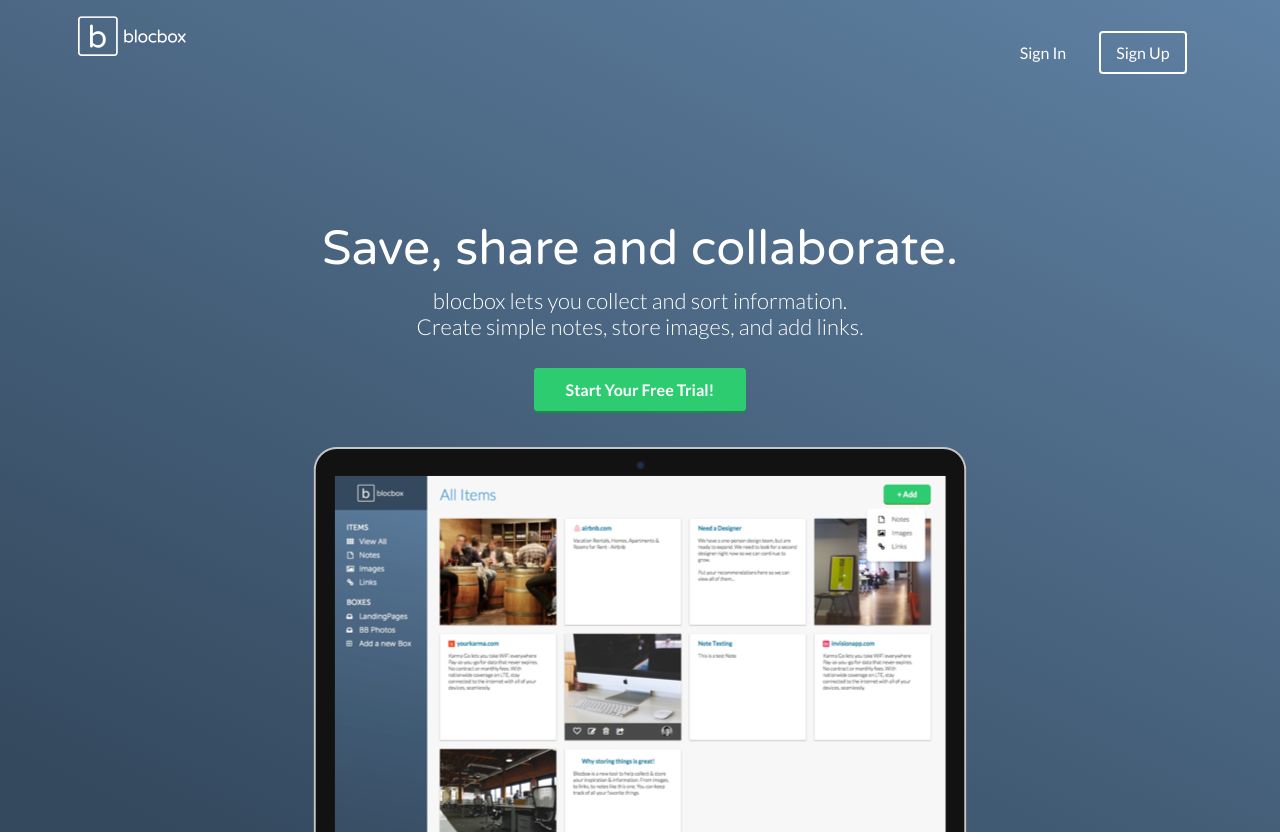
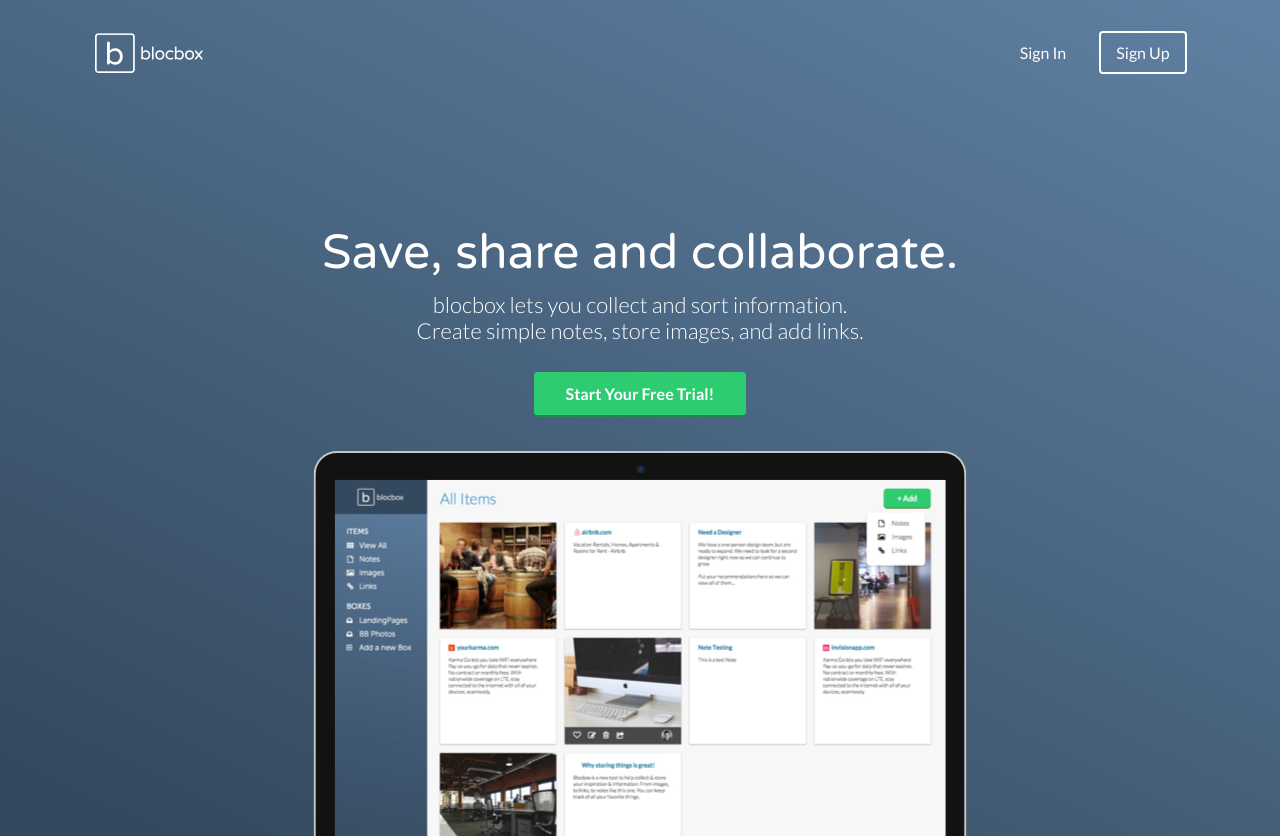
Before and after one commit to mattsmithcreative/Blocbox, a plain HTML site: page index.html in a window 1280 px wide. Shown: the top 839 px of the page. Drawn offline with Linux system fonts and the light colour scheme.

Commit message:
Assignment-32-header-fixed

```diff
--- a/css/style.css
+++ b/css/style.css
@@ -63,6 +63,14 @@ header {
  header nav {
    padding:1em 0;
  }
+
+header .site-logo { /* Added This */
+   float:left;
+   display:inline-block;
+   text-align: right;
+   padding: 2px;
+   margin:15px;
+}
 
  header nav ul {
    float:right;
@@ -385,6 +393,7 @@ footer .one-third {  /* was missing */
 }
 
 
+
 /* Media Queries */
 
   @media (min-width: 768px) {
@@ -398,7 +407,7 @@ footer .one-third {  /* was missing */
      width: 970px;
    }
    .one-half {
-     width:46%;
+     width:96%;
    }
    .one-third {
      width:29.33333%;
@@ -479,7 +488,7 @@ footer .one-third {  /* was missing */
    footer .logo{
      padding: 2em 0 2em 1.5em;
    }
- }
+}
 
 /* DASHBOARD */
 
@@ -652,6 +661,12 @@ footer .one-third {  /* was missing */
    margin-top:8px;
  }
 
+.settings .account { /* FIXED COG ALIGNMENT */
+    padding: 0;
+    margin: 0;
+
+}
+
 /* CONTENT */
 
 .content {
--- a/index.html
+++ b/index.html
@@ -24,10 +24,8 @@
 
  <header>
    <nav class="container">
-     <div class="one-half">
+     <div class="one-half"> <!-- Deleted Second DIV tag to fix header -->
        <a href="index.html" class="site-logo"><img src="images/site-logo.png" alt="Blocbox" /></a>
-     </div>
-     <div class="one-half">
        <ul>
          <li><a href="signin.html">Sign In</a></li>
          <li class="btn-outline"><a href="signup.html">Sign Up</a></li>
```
